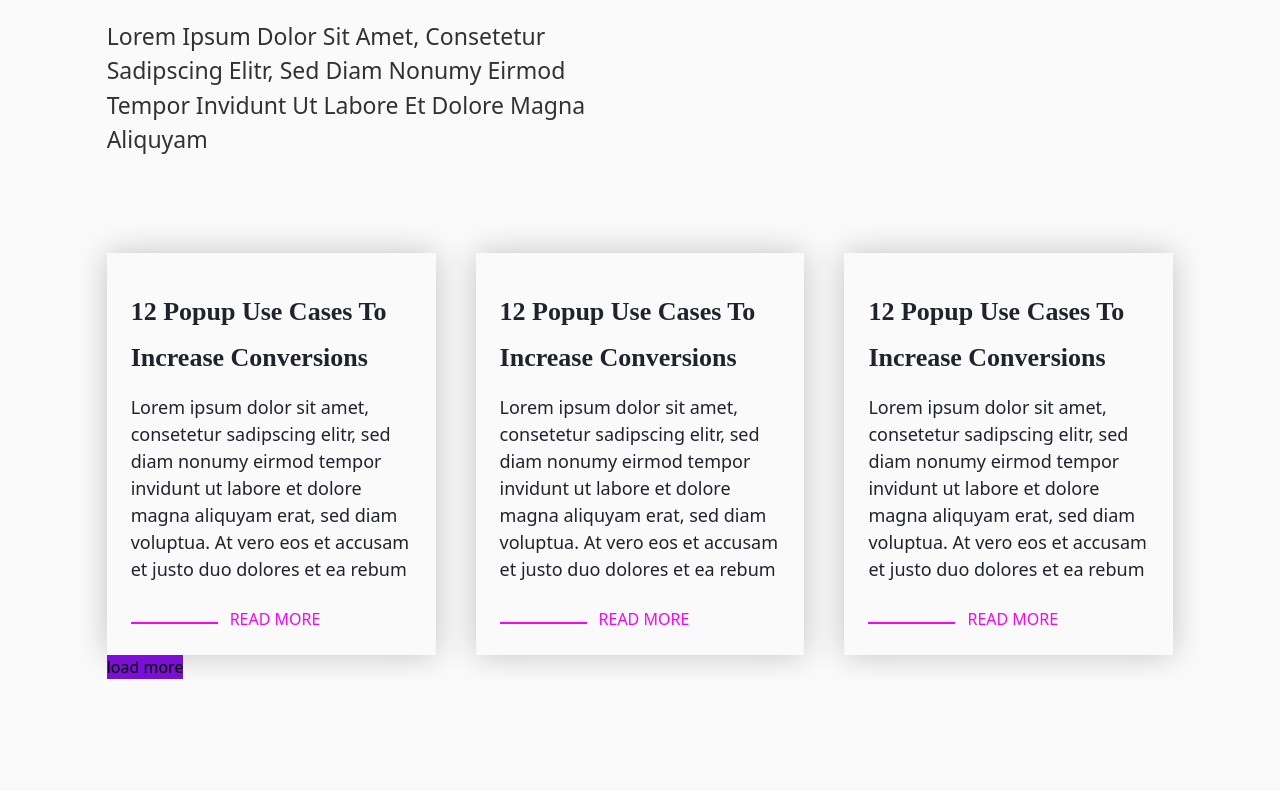
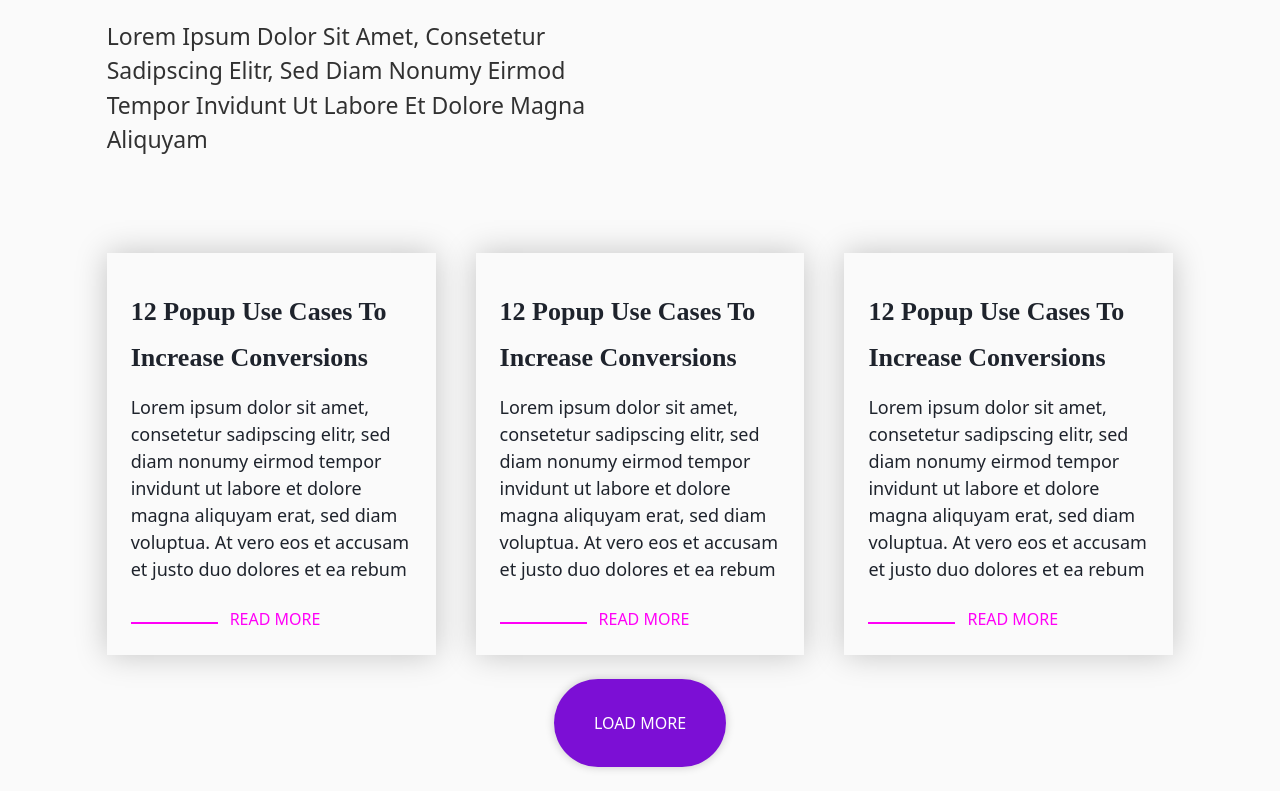
Before and after one commit to Ayomikuolatunji/paddle-frontend-assessment, a Next.js app: page /blog in a window 1280 px wide. Shown: the part 2130-2921 px from the top of the page. Before the commit the page ends 2809 px from the top, so only its background shows below. Built offline with nearby package versions, Linux system fonts and the light colour scheme.

Commit message:
blog page

```diff
--- a/layouts/blog/RecentArticle.tsx
+++ b/layouts/blog/RecentArticle.tsx
@@ -32,9 +32,11 @@ const RecentArticle = () => {
                   })
               }
          </div>
-         <button className='bg-[#7C0FD5]'>
-             load more
-         </button>
+         <div className="btn my-6 text-center">
+            <button className='bg-[#7C0FD5] shadow-post-btn-shadow opacity-[1] text-[#fff] px-10 py-8 uppercase rounded-[50px]'>
+                load more
+            </button>
+         </div>
     </div>
   )
 }
```
